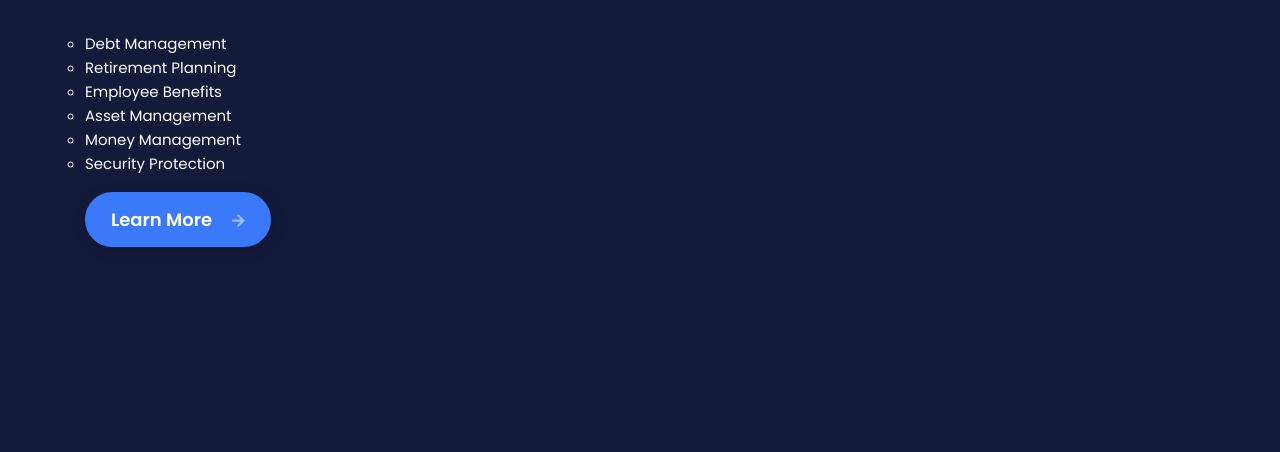
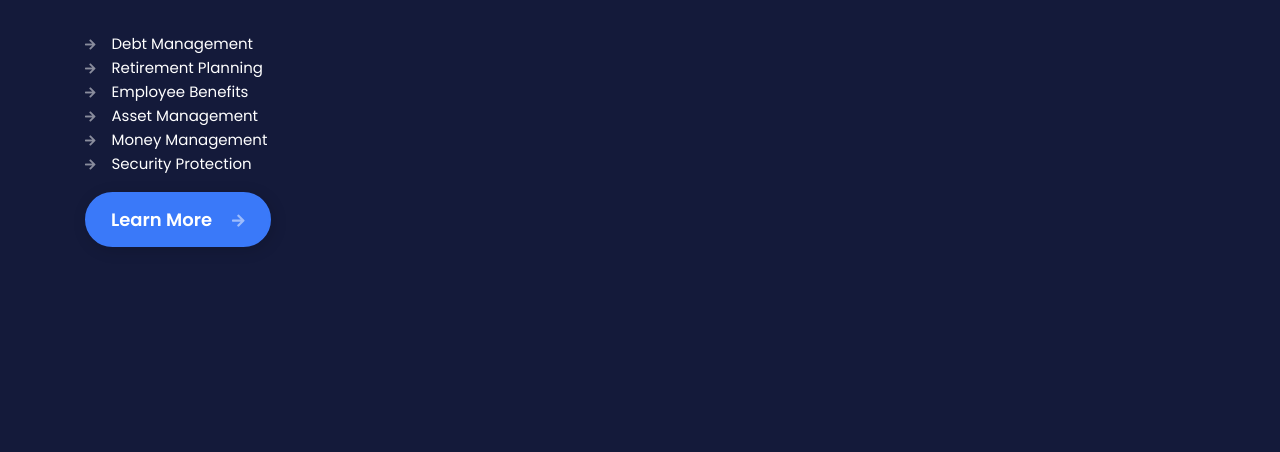
Before and after one commit to idibiatech/finance02, a plain HTML site: page index.html in a window 1280 px wide. Shown: the part 348-800 px from the top of the page. Drawn offline with Linux system fonts and the light colour scheme.

Commit message:
added hero link icons

```diff
--- a/assets/css/style.css
+++ b/assets/css/style.css
@@ -2512,7 +2512,7 @@ D. Plugins Styles
 	}
 }
 .hero-list li {
-	list-style-type: circle;
+	/* list-style-type: circle; */
 }
 footer {
 	/* width: 100%; */
--- a/index.html
+++ b/index.html
@@ -91,12 +91,30 @@
 							<div data-animate="ts-fadeInUp" data-delay=".1s">
 								<div class="hero-list-container">
 									<ul class="hero-list">
-										<li>Debt Management</li>
-										<li>Retirement Planning</li>
-										<li>Employee Benefits</li>
-										<li>Asset Management</li>
-										<li>Money Management</li>
-										<li>Security Protection</li>
+										<li>
+											<i class="fa fa-arrow-right small mr-3 ts-opacity__50"></i
+											><span>Debt Management</span>
+										</li>
+										<li>
+											<i class="fa fa-arrow-right small mr-3 ts-opacity__50"></i
+											><span>Retirement Planning</span>
+										</li>
+										<li>
+											<i class="fa fa-arrow-right small mr-3 ts-opacity__50"></i
+											><span>Employee Benefits</span>
+										</li>
+										<li>
+											<i class="fa fa-arrow-right small mr-3 ts-opacity__50"></i
+											><span>Asset Management</span>
+										</li>
+										<li>
+											<i class="fa fa-arrow-right small mr-3 ts-opacity__50"></i
+											><span>Money Management</span>
+										</li>
+										<li>
+											<i class="fa fa-arrow-right small mr-3 ts-opacity__50"></i
+											><span>Security Protection</span>
+										</li>
 									</ul>
 								</div>
 							</div>
```
